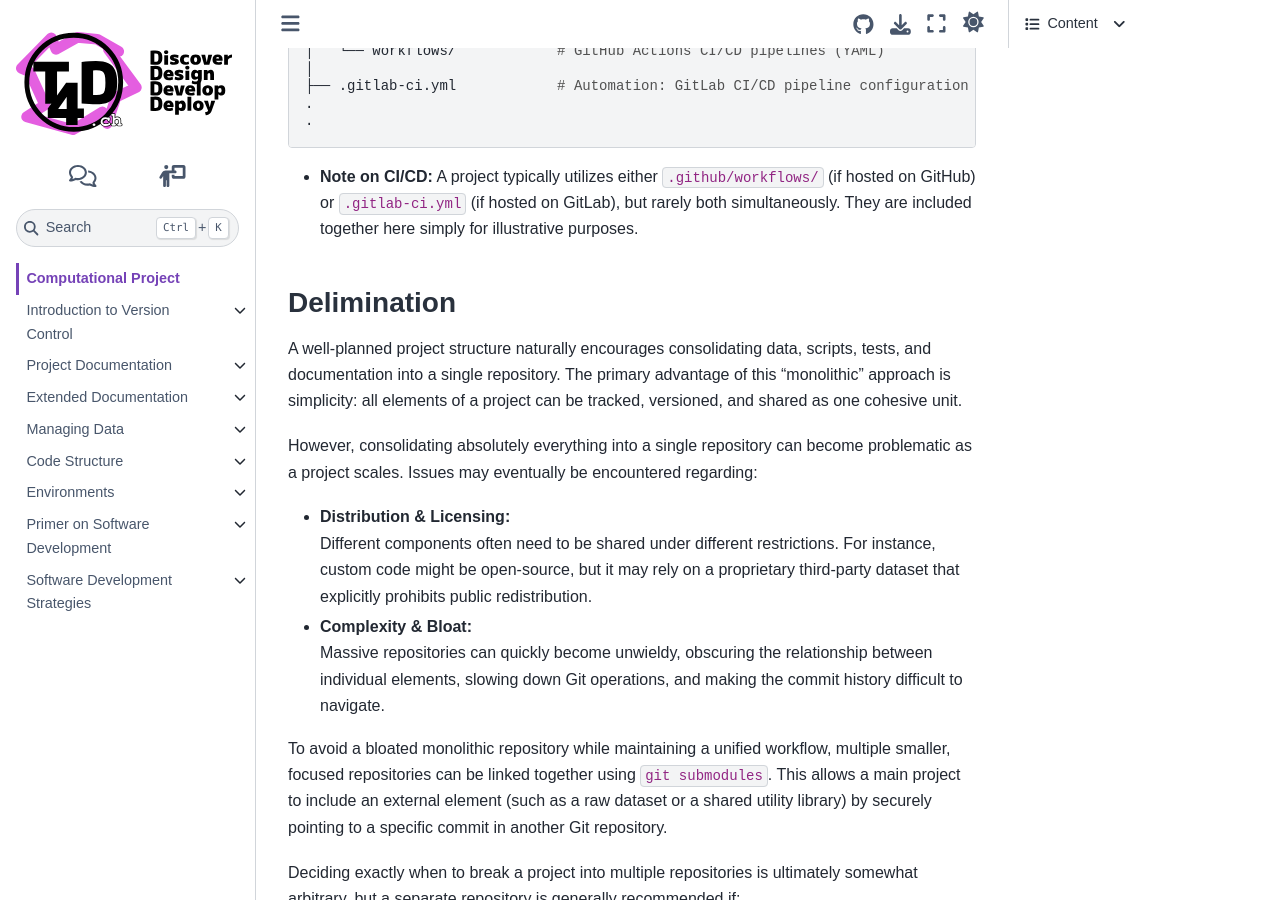
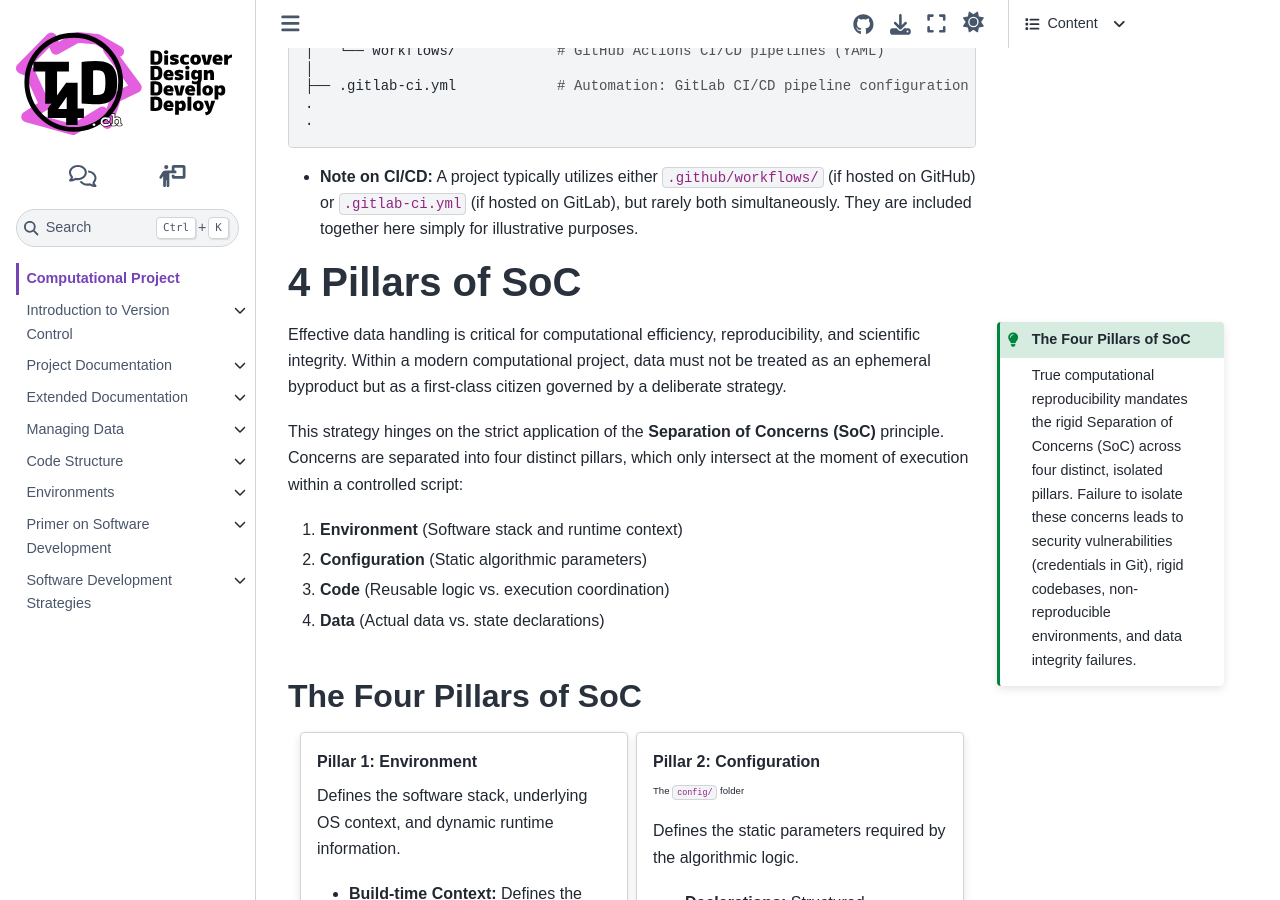
Before and after one commit to t4d-gmbh/researchSoftwareEngineering, a Sphinx documentation site: the page built from source/content/computationalProject/index.md, in a window 1280 px wide and 900 px high, scrolled down 4952 px. Built offline with Sphinx 7.4.7 and the Sphinx Book theme 1.1.4, drawn with Linux system fonts in a browser that asks for light colours; some web fonts are replaced; pages that are not in the unit, such as notebooks, are missing from menus; the version number could not be read and is left out; some of the changed text lies outside the part shown.

Commit message:
adding 4 pillars of soc

````diff
--- a/source/content/computationalProject/index.md
+++ b/source/content/computationalProject/index.md
@@ -25,6 +26,8 @@
 ```{include} ./gSPAdendum.md
 ```
 ```{include} ./structure.md
+```
+```{include} ./pillarsSoC.md
 ```
 ```{include} ./limitations.md
 ```
--- /dev/null
+++ b/source/content/computationalProject/pillarsSoC.md
@@ -0,0 +1,111 @@
+(pillarsSoC)=
+# 4 Pillars of SoC
+
+:::{admonition} The Four Pillars of SoC
+:class: tip, margin
+{% if slide %}
+Environment. Configuration. Code. Data.
+{% else %}
+True computational reproducibility mandates the rigid Separation of Concerns (SoC) across four distinct, isolated pillars. Failure to isolate these concerns leads to security vulnerabilities (credentials in Git), rigid codebases, non-reproducible environments, and data integrity failures.
+{% endif %}
+:::
+{% if slide %}
+
+```{compound}
+{.centered}
+An optimized strategy for managing the interaction of Environment, Configuration, Code, and Data.
+
+```
+
+{% else %}
+
+Effective data handling is critical for computational efficiency, reproducibility, and scientific integrity. Within a modern computational project, data must not be treated as an ephemeral byproduct but as a first-class citizen governed by a deliberate strategy.
+
+This strategy hinges on the strict application of the **Separation of Concerns (SoC)** principle. Concerns are separated into four distinct pillars, which only intersect at the moment of execution within a controlled script:
+
+1. **Environment** (Software stack and runtime context)
+2. **Configuration** (Static algorithmic parameters)
+3. **Code** (Reusable logic vs. execution coordination)
+4. **Data** (Actual data vs. state declarations)
+
+#### The Four Pillars of SoC
+
+{% endif %}
+
+::::{grid} 1 1 2 2
+:gutter: 2
+
+:::{grid-item-card} Pillar 1: Environment
+:class: sd-m-auto
+
+{% if page %}
+Defines the software stack, underlying OS context, and dynamic runtime information.
+{% endif %}
+
+* **Build-time Context:** Defines the static software image.
+{% if page %}
+  * *Declarations:* `pyproject.toml`, `Conda.yml`.
+  * *Definition Artifacts:* `containers/` folder holding `.def` or `Dockerfiles`.
+{% endif %}
+
+
+* **Runtime Context:** Defines the dynamic execution state and secrets.
+{% if page %}
+  * *Mechanisms:* Utilizes local `.env` files (git-ignored).
+  * *Content:* Passed via system environment variables; contains credentials, dynamic API keys, and compute resource definitions.
+{% endif %}
+
+:::
+:::{grid-item-card} Pillar 2: Configuration
+:class: sd-m-auto
+
+{.smaller}
+The `config/` folder
+
+Defines the static parameters required by the algorithmic logic.
+
+{% if page %}
+* **Declarations:** Structured YAML/TOML files (e.g., Hydra configs).
+* **Content:** Model hyperparameters (learning rates, layer counts), data processing options, and application-specific settings.
+* **Constraint:** **Never** contains credentials or secrets (passed via runtime environment).
+{% endif %}
+
+:::
+:::{grid-item-card} Pillar 3: Code
+:class: sd-m-auto
+
+{% if page %}
+The algorithmic logic, rigidly separated into reusable building blocks and execution coordination.
+{% endif %}
+
+* **Reusable Logic (`/src`)**: Clean, library-like algorithmic code.
+{% if page %}
+  * **Independent on** Pillar 1 (Environment variables) or Pillar 2 (Configuration loading logic).
+{% endif %}
+* **Execution Scripts (`/scripts`)**: The "conductor."
+{% if page %}
+  These scripts are the *only* intersection point where all pillars combine: they read dynamic context (Pillar 1), load static parameters (Pillar 2), import reusable logic from `/src` (Pillar 3), and act upon data declared in `/data` (Pillar 4).
+{% endif %}
+
+:::
+:::{grid-item-card} Pillar 4: Data
+:class: sd-m-auto
+
+{.smaller}
+The `data/` folder
+
+{% if page %}
+Manages the project state (inputs, intermediates, outputs). A strict distinction is made between attached data and data definitions ("metadata").
+{% endif %}
+
+* **Attached (Actual) Data**{% if page %}:
+  Should only contain small, immutable datasets localized to the repository (e.g., tiny test cases).
+  {% endif %}
+* **Data "Metadata" & Declarations**{% if page %}:
+  Defines WHERE data is and how to access it, rather than hosting it.
+  * *Declarations:* Contains DVC (Data Version Control) files, Git LFS pointer files, or Git Submodules.
+  * *Access Info:* Object Storage URLs, bucket names, and endpoint paths.
+{% endif %}
+
+:::
+::::
````
Also changed, not shown: other parts of source/content/computationalProject/index.md (+1 -0 lines).
